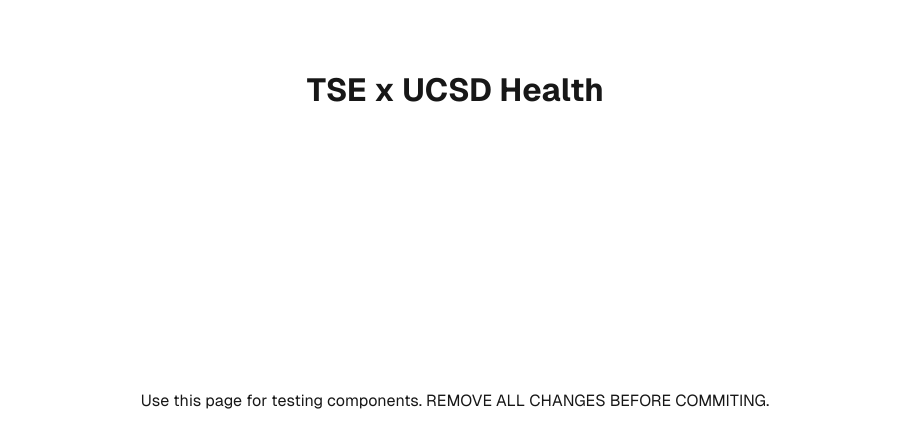
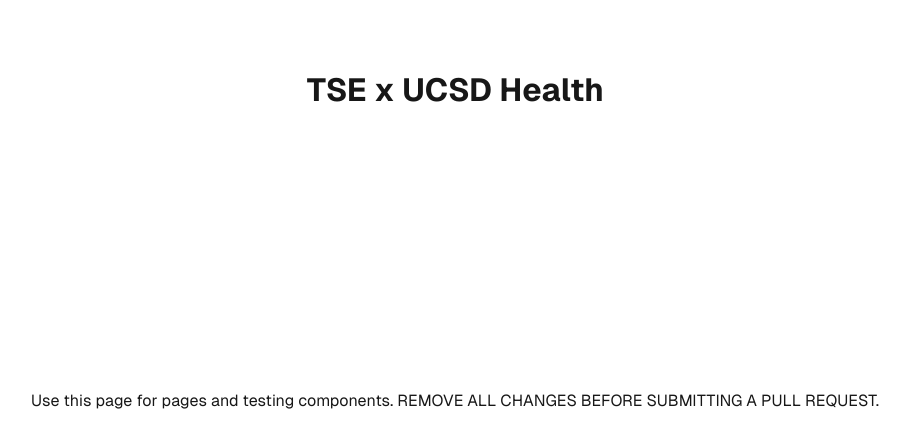
Before and after one commit to TritonSE/UCSD-Health-Gamified-Website, a Next.js app in the folder frontend/: page / in a window 1280 px wide. Shown: the top 448 px of the page, without its empty margins (185-1095 px from the left). Built offline with nearby package versions, Linux system fonts and the light colour scheme.

Commit message:
more initial setup

```diff
--- a/frontend/src/app/page.tsx
+++ b/frontend/src/app/page.tsx
@@ -4,7 +4,11 @@
   return (
     <div className={styles.page}>
       <h1> TSE x UCSD Health </h1>
-      <p> Use this page for testing components. REMOVE ALL CHANGES BEFORE COMMITING.</p>
+      <p>
+        {" "}
+        Use this page for pages and testing components. REMOVE ALL CHANGES BEFORE SUBMITTING A PULL
+        REQUEST.
+      </p>
     </div>
   );
 }
```
